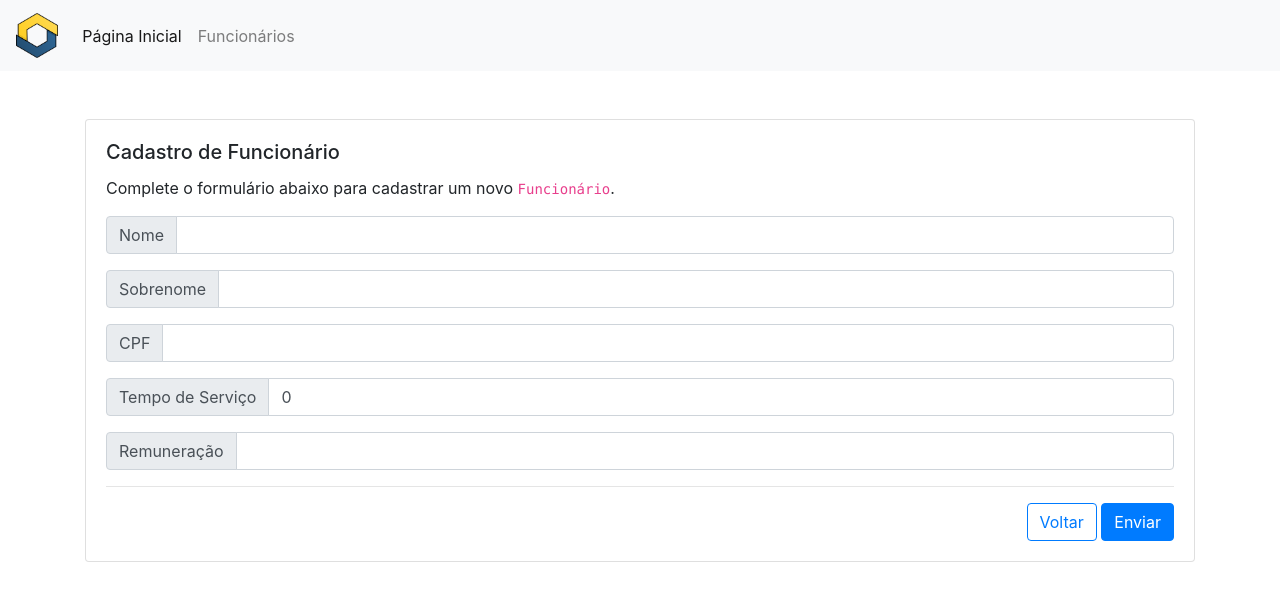
After one commit to juanprog/projectWebsite, a Django app: page /funcionario/cadastrar/ in a window 1280 px wide. The commit adds this page. Shown: the top 601 px of the page. Run offline with Django 3.2, Linux system fonts and the light colour scheme; some libraries are stand-ins or nearby versions.

Commit message:
Creating templates files

```diff
--- /dev/null
+++ b/website/templates/website/_layouts/base.html
@@ -0,0 +1,61 @@
+<!DOCTYPE html>
+<html>
+    {% load static %}
+
+    <head>
+        <meta charset="utf-8">
+        <meta name="viewport" content="width=device-width, user-scalable=no, initial-scale=1.0, maximum-scale=1.0, minimum-scale=1.0">
+        <meta http-equiv="X-UA-Compatible" content="ie=edge">
+
+        <!-- Title -->
+        <title>{% block title %}Sistema de Gerenciamento de Funcionários{% endblock %}</title>
+
+        <!-- Favicon -->
+        <link rel="shortcut icon" href="{% static 'website/img/favicon.png' %}" type="image/png">
+
+        <!-- CSS Files -->
+        <link rel="stylesheet" type="text/css" href="{% static 'website/css/bootstrap.min.css' %}">
+        <link rel="stylesheet" type="text/css" href="{% static 'website/css/master.css' %}">
+
+        {% block styles %}{% endblock %}
+    </head>
+
+    <body>
+        <!-- Navbar -->
+        <nav class="navbar navbar-expand-lg navbar-light bg-light">
+            <a class="navbar-brand" href="{% url 'website:index' %}">
+                <img src="{% static 'website/img/favicon.png' %}" height="45px">
+            </a>
+            <button class="navbar-toggler" type="button"
+                data-toggle="collapse" data-target="#navbarSupportedContent"
+                aria-controls="navbarSupportedContent" aria-expanded="false"
+                aria-label="Toggle navigation">
+                <span class="navbar-toggler-icon"></span>
+            </button>
+
+            <div class="collapse navbar-collapse" id="navbarSupportedContent">
+                <ul class="navbar-nav mr-auto">
+                    <li class="nav-item active">
+                        <a class="nav-link" href="{% url 'website:index' %}">Página Inicial</a>
+                    </li>
+                    <li class="nav-item">
+                        <a class="nav-link" href="{% url 'website:lista_funcionarios' %}">
+                            Funcionários
+                        </a>
+                    </li>
+                </ul>
+            </div>
+        </nav>
+
+        <!-- Site content -->
+        {% block conteudo %}{% endblock %}
+
+        <!-- Scripts .js -->
+        <script src="{% static 'website/js/jquery.min.js' %}"></script>
+        <script src="{% static 'website/js/bootstrap.min.js' %}"></script>
+
+        {% block scripts %}{% endblock %}
+
+        <script src="{% static 'website/js/scripts.js' %}"></script>
+    </body>
+</html>
--- /dev/null
+++ b/website/templates/website/cria.html
@@ -0,0 +1,74 @@
+{% extends "website/_layouts/base.html" %}
+
+{% load widget_tweaks %}
+
+{% block title %}Cadastro de Funcionários{% endblock %}
+
+{% block conteudo %}
+<div class="container mt-5">
+    <div class="row">
+        <div class="col-lg-12 col-md-12 col-sm-12 col-xs-12">
+            <div class="card">
+                <div class="card-body">
+                    <h5 class="card-title">Cadastro de Funcionário</h5>
+                    <p class="card-text">
+                        Complete o formulário abaixo para cadastrar
+                        um novo <code>Funcionário</code>.
+                    </p>
+                    <form method="post">
+                        <!-- Don't forget this tag -->
+                        {% csrf_token %}
+
+                        <!-- Name -->
+                        <div class="input-group mb-3">
+                            <div class="input-group-prepend">
+                                <span class="input-group-text">Nome</span>
+                            </div>
+                            {% render_field form.nome class+="form-control" %}
+                        </div>
+
+                        <!-- Last name -->
+                        <div class="input-group mb-3">
+                            <div class="input-group-prepend">
+                                <span class="input-group-text">Sobrenome</span>
+                            </div>
+                            {% render_field form.sobrenome class+="form-control" %}
+                        </div>
+
+                        <!-- CPF -->
+                        <div class="input-group mb-3">
+                            <div class="input-group-prepend">
+                                <span class="input-group-text">CPF</span>
+                            </div>
+                            {% render_field form.cpf class+="form-control" %}
+                        </div>
+
+                        <!-- Service Time -->
+                        <div class="input-group mb-3">
+                            <div class="input-group-prepend">
+                                <span class="input-group-text">Tempo de Serviço</span>
+                            </div>
+                            {% render_field form.tempo_de_servico class+="form-control" %}
+                        </div>
+
+                        <!-- Remuneration -->
+                        <div class="input-group mb-3">
+                            <div class="input-group-prepend">
+                                <span class="input-group-text">Remuneração</span>
+                            </div>
+                            {% render_field form.remuneracao class+="form-control" %}
+                        </div>
+                        <hr>
+                        <div class="text-right">
+                            <a href="{% url 'website:lista_funcionarios' %}"
+                                class="btn btn-outline-primary">Voltar
+                            </a>
+                            <button class="btn btn-primary">Enviar</button>
+                        </div>
+                    </form>
+                </div>
+            </div>
+        </div>
+    </div>
+</div>
+{% endblock %}
```
Also changed, not shown: website/templates/website/atualiza.html (added, +70 -0 lines), website/templates/website/exclui.html (added, +34 -0 lines), website/templates/website/index.html (+41 -1 lines), website/templates/website/lista.html (added, +65 -0 lines).
